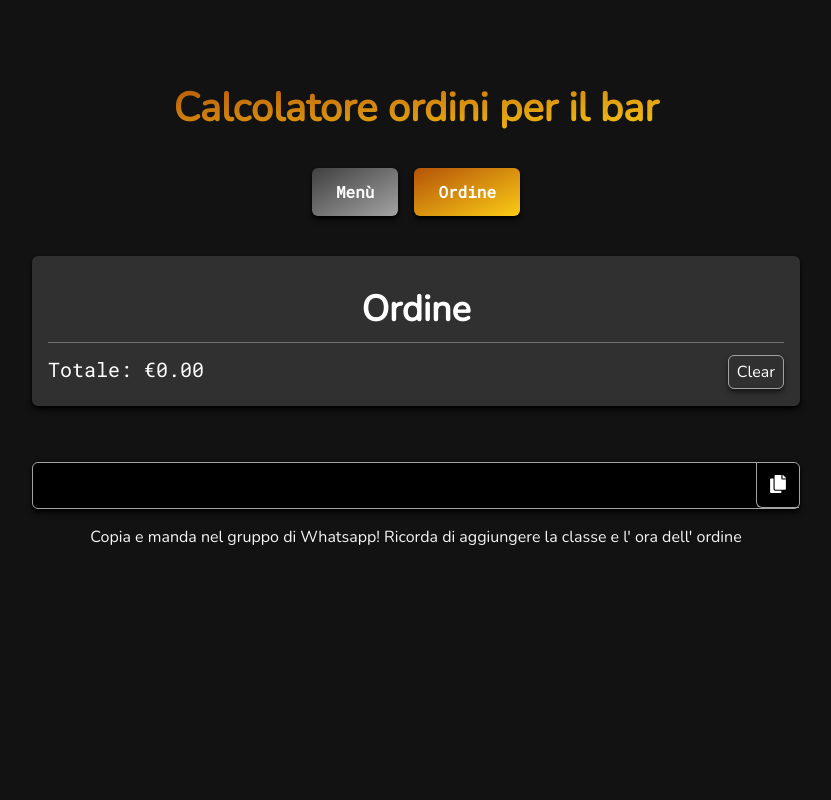
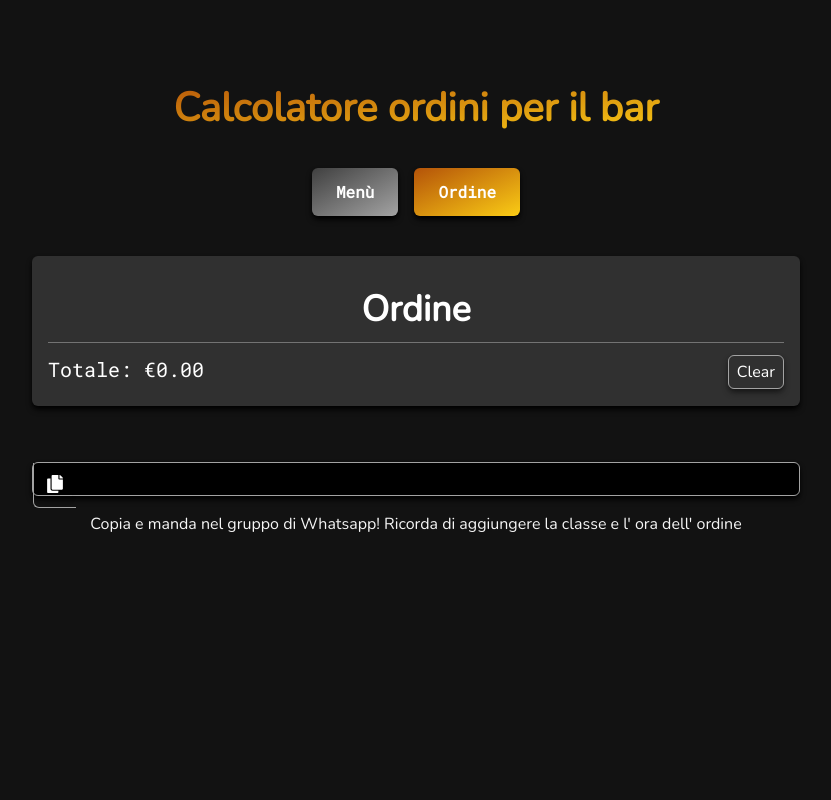
Before and after one commit to Raptor1818/bar-calculator, a React (Vite) app: page / in a window 1280 px wide. Both pictures are taken after a click on the button "Ordine". Shown: the top 800 px of the page, without its empty margins (224-1055 px from the left). Built offline with nearby package versions, Linux system fonts and the light colour scheme.

Commit message:
Update CopyableOrderText.jsx
TODO: Fixare il fatto che i tramezzini con i nomi lunghi fanno overflow al bottone [-] nel list item e al bottone per copiare il testo

```diff
--- a/src/components/CopyableOrderText.jsx
+++ b/src/components/CopyableOrderText.jsx
@@ -35,7 +35,7 @@ function CopyableOrderText({ order }) {
         <div className="w-full p-4">
           <pre>{getOrderText()}</pre>
         </div>
-        <div className="w-fit h-fit px-1 py-2 select-none border-solid border-l-[1px] border-b-[1px] rounded-bl-md border-neutral-400">
+        <div className="fixed w-fit h-fit px-1 py-2 select-none border-solid border-l-[1px] border-b-[1px] rounded-bl-md border-neutral-400 z-10">
           <button
             className="bg-transparent text-white font-semibold px-2 py-1 shadow-md"
             onClick={copyToClipboard}
@@ -56,3 +56,5 @@ function CopyableOrderText({ order }) {
 }
 
 export default CopyableOrderText;
+
+//TODO: Fixare il fatto che i tramezzini con i nomi lunghi fanno overflow al bottone [-] nel list item e al bottone per copiare il testo
```
